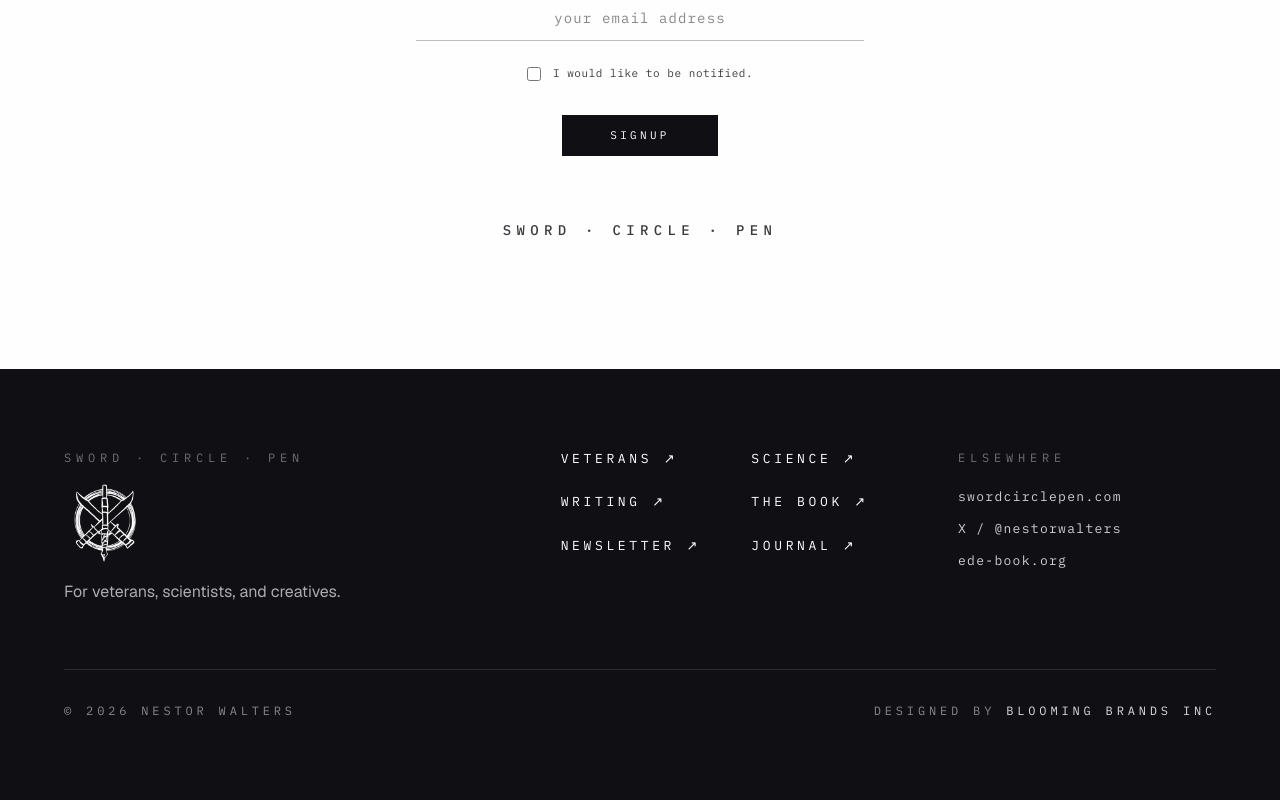
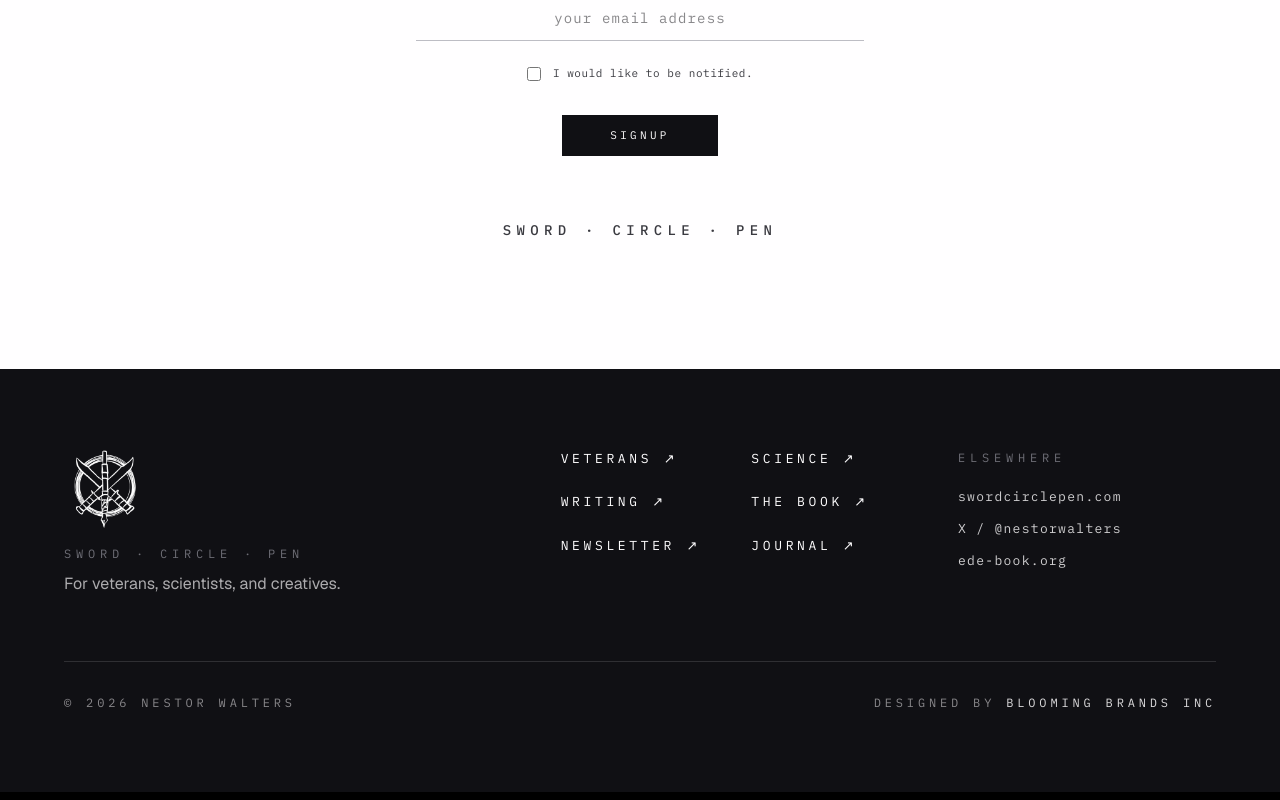
Before and after one commit to bloomingbrands/nestor-walters, a Next.js app: page /v5 in a window 1280 px wide. Shown: the part 4385-5185 px from the top of the page. Built offline with nearby package versions, Linux system fonts and the light colour scheme; a web font is replaced by a local one.

Commit message:
Reorder footer: logo first, then title, then tagline
Co-Authored-By: Claude Opus 4.7 <noreply@anthropic.com>

```diff
--- a/src/components/landing/v5/FooterV5.tsx
+++ b/src/components/landing/v5/FooterV5.tsx
@@ -13,8 +13,14 @@ export function FooterV5() {
       <div className="mx-auto max-w-[1400px] px-6 md:px-12 lg:px-16 py-16 md:py-20">
         <div className="grid grid-cols-1 md:grid-cols-12 gap-10">
           <div className="md:col-span-5">
+            {/* eslint-disable-next-line @next/next/no-img-element */}
+            <img
+              src="/assets/white-bold-logo.png"
+              alt="Sword · Circle · Pen"
+              className="h-16 w-auto select-none md:h-20"
+            />
             <p
-              className="text-[12px] uppercase"
+              className="mt-4 text-[12px] uppercase"
               style={{
                 fontFamily: MONO,
                 letterSpacing: "0.4em",
@@ -23,14 +29,8 @@ export function FooterV5() {
             >
               Sword · Circle · Pen
             </p>
-            {/* eslint-disable-next-line @next/next/no-img-element */}
-            <img
-              src="/assets/white-bold-logo.png"
-              alt="Sword · Circle · Pen"
-              className="mt-4 h-16 w-auto select-none md:h-20"
-            />
             <p
-              className="mt-4 text-base leading-relaxed"
+              className="mt-2 text-base leading-relaxed"
               style={{
                 fontFamily: SANS,
                 color: "rgba(255,254,255,0.65)",
```
